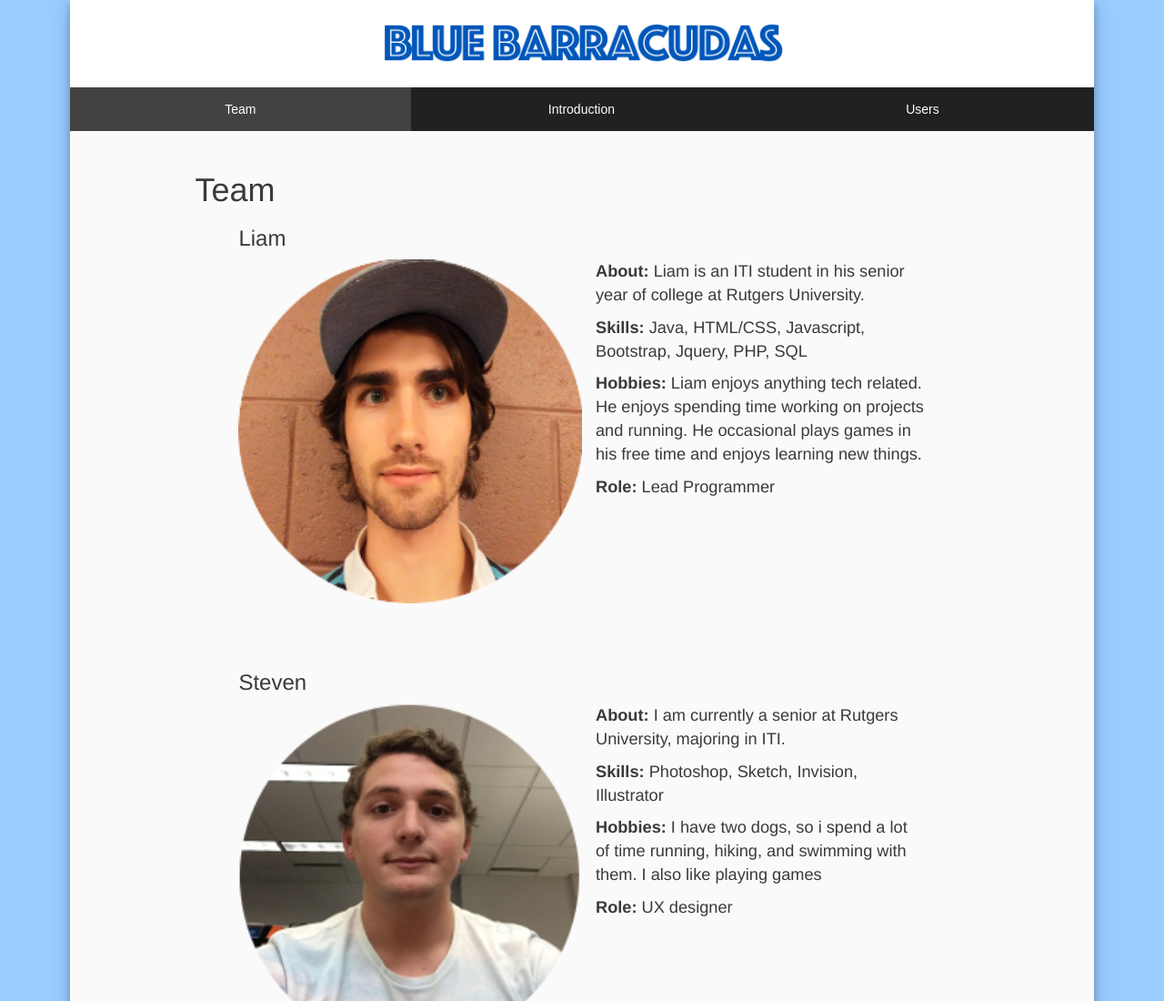
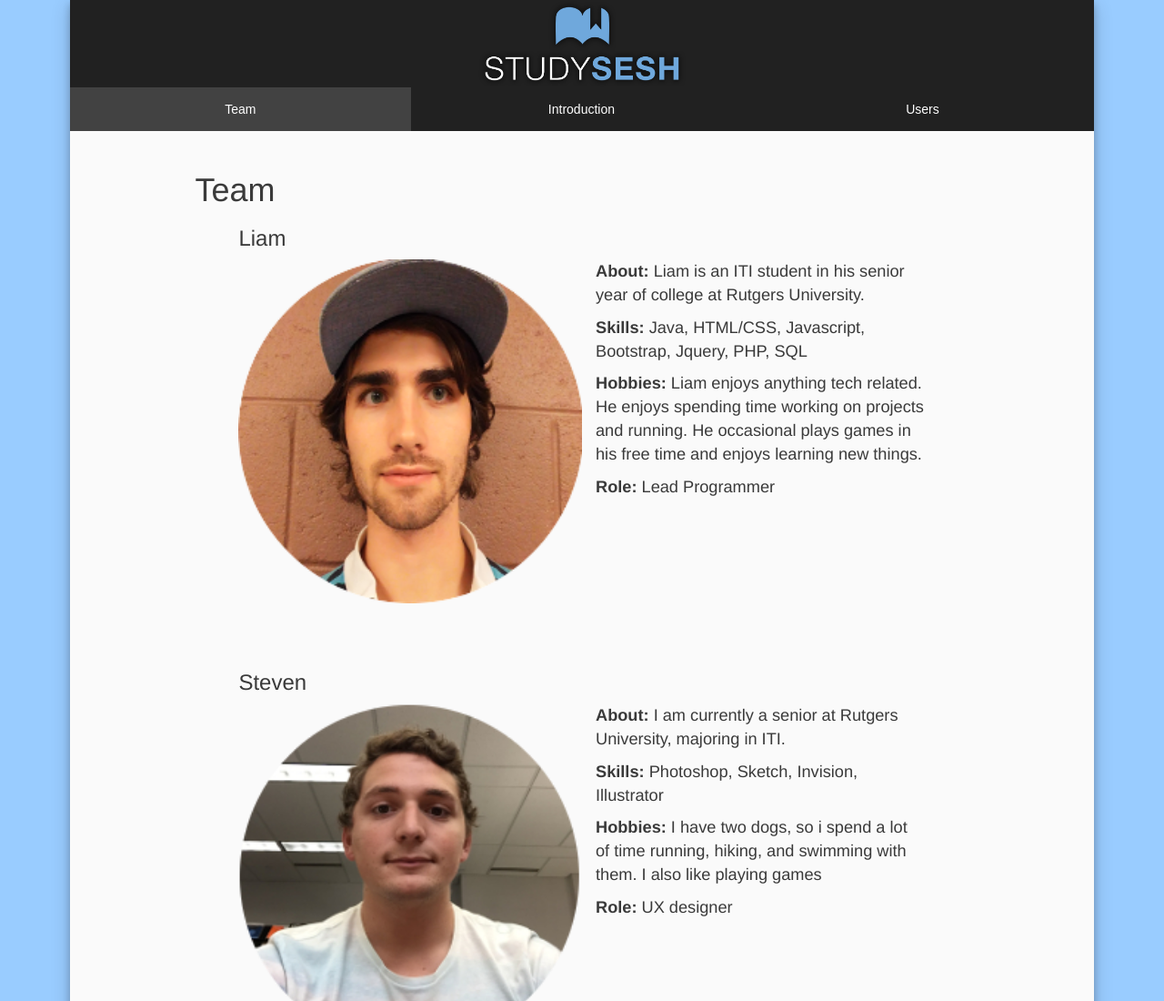
Before and after one commit to PKMN7/pkmn7.github.io, a plain HTML site: page HCI/index.html in a window 1280 px wide. Shown: the top 1100 px of the page at 91% size. Drawn offline with nearby package versions, Linux system fonts and the light colour scheme; a script that the page names is missing.

Commit message:
kllkmlkn

```diff
--- a/HCI/css.css
+++ b/HCI/css.css
@@ -50,7 +50,7 @@ nav a{
 }
 header{
 text-align:center;
-background-color:white;
+background-color:#212121;
 }
 #titlee{
   font-size:150%;
@@ -158,7 +158,8 @@ padding-top:1em;
   width:33.3%;
 padding-top:1em;
   padding-bottom:1em;
-  background-color:#424242;
+  background-color:#303030;
+
 }
       #map {
         height: 500px;
--- a/HCI/index.html
+++ b/HCI/index.html
@@ -23,7 +23,7 @@
         <div id="full">
   <header>
     <div id="container">
-<img src="bb.png" id="logo"></img>
+<img src="StudySesh.png" id="logo"></img>
   </div>
 
 
```
Also changed, not shown: HCI/intro.html (+1 -1 lines), HCI/users.html (+1 -1 lines), HCI/StudySesh.png (added), 1 other file.
